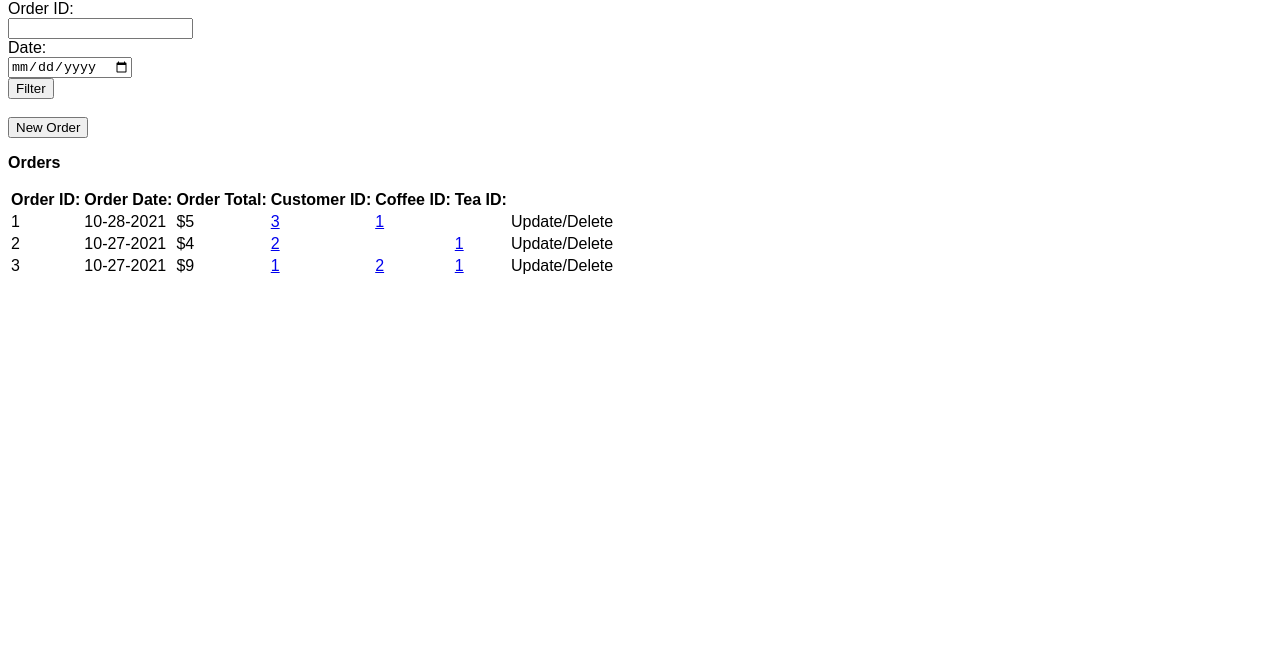
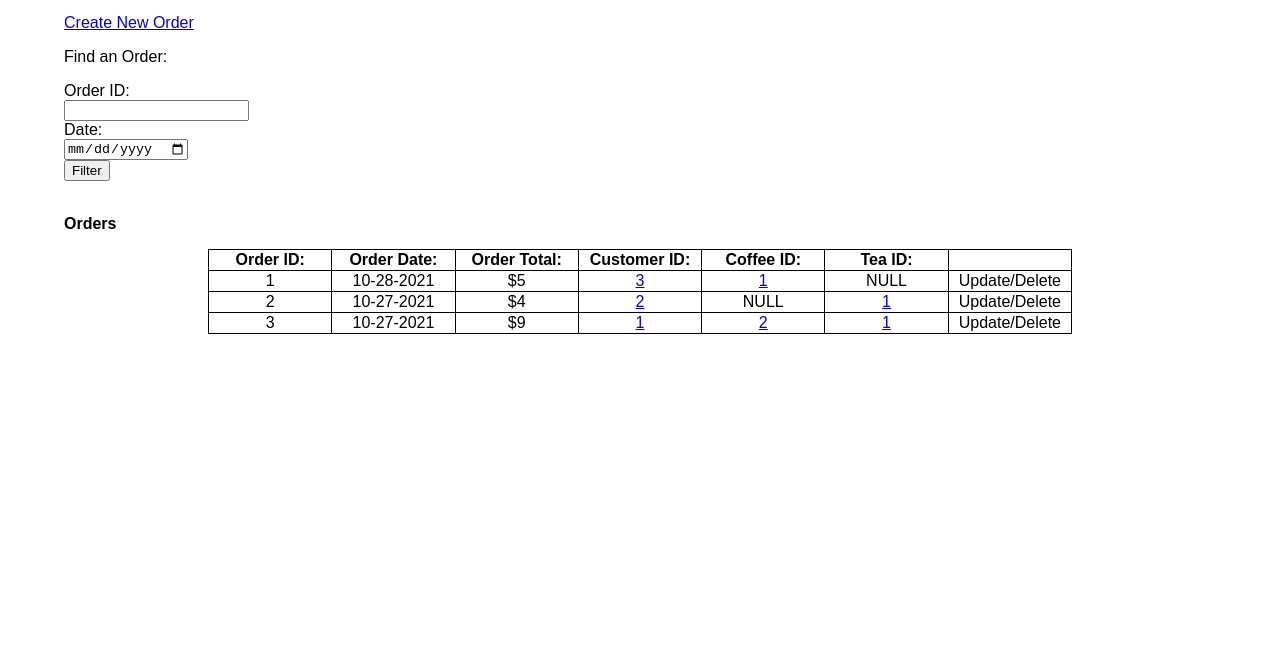
Before and after one commit to nickaskam/step-3-final-group, a plain HTML site: page orders.html in a window 1280 px wide. Shown: the part 148-800 px from the top of the page. Drawn offline with Linux system fonts and the light colour scheme; files that its build step writes are made by us from their sources.

Commit message:
making order changes

```diff
--- a/css/morning-dawn.css
+++ b/css/morning-dawn.css
@@ -1,3 +1,21 @@
 body {
     font-family: Arial, Helvetica, sans-serif;
+    margin: 5%;
 }
+
+table, th, td {
+    border: 1px solid black;
+    border-collapse: collapse;
+    width: 90%;
+}
+
+td {
+    text-align: center;
+}
+
+table {
+    width: 75%;
+    margin-left: auto;
+    margin-right: auto;
+    table-layout: fixed;
+}
--- a/orders.html
+++ b/orders.html
@@ -8,7 +8,8 @@
   <body>
     <p><a href="/~askamn/index.html">< Home</a></p>
 	  <h1>Orders</h1>
-    <p>Filter:</p>
+    <a href="/~askamn/new-order.html">Create New Order</a><br>
+    <p>Find an Order:</p>
     <form>
       <label for="orderID">Order ID:</label><br>
       <input type="text" id="orderID" name="orderID"><br>
@@ -17,7 +18,6 @@
       <button>Filter</button>
     </form>
     <br />
-    <button>New Order</button>
     <p><strong>Orders</strong></p>
     <table>
       <tr>
@@ -35,7 +35,7 @@
         <td>$5</td>
         <td><a href="/~askamn/customer_account.html">3</a></td>
         <td><a href="/~askamn/coffee.html">1</a></td>
-        <td></td>
+        <td>NULL</td>
         <td>Update/Delete</td>
       </tr>
       <tr>
@@ -43,7 +43,7 @@
         <td>10-27-2021</td>
         <td>$4</td>
         <td><a href="/~askamn/customer_account.html">2</a></td>
-        <td></td>
+        <td>NULL</td>
         <td><a href="/~askamn/tea.html">1</a></td>
         <td>Update/Delete</td>
       </tr>
```
Also changed, not shown: new-order.html (added, +33 -0 lines).
